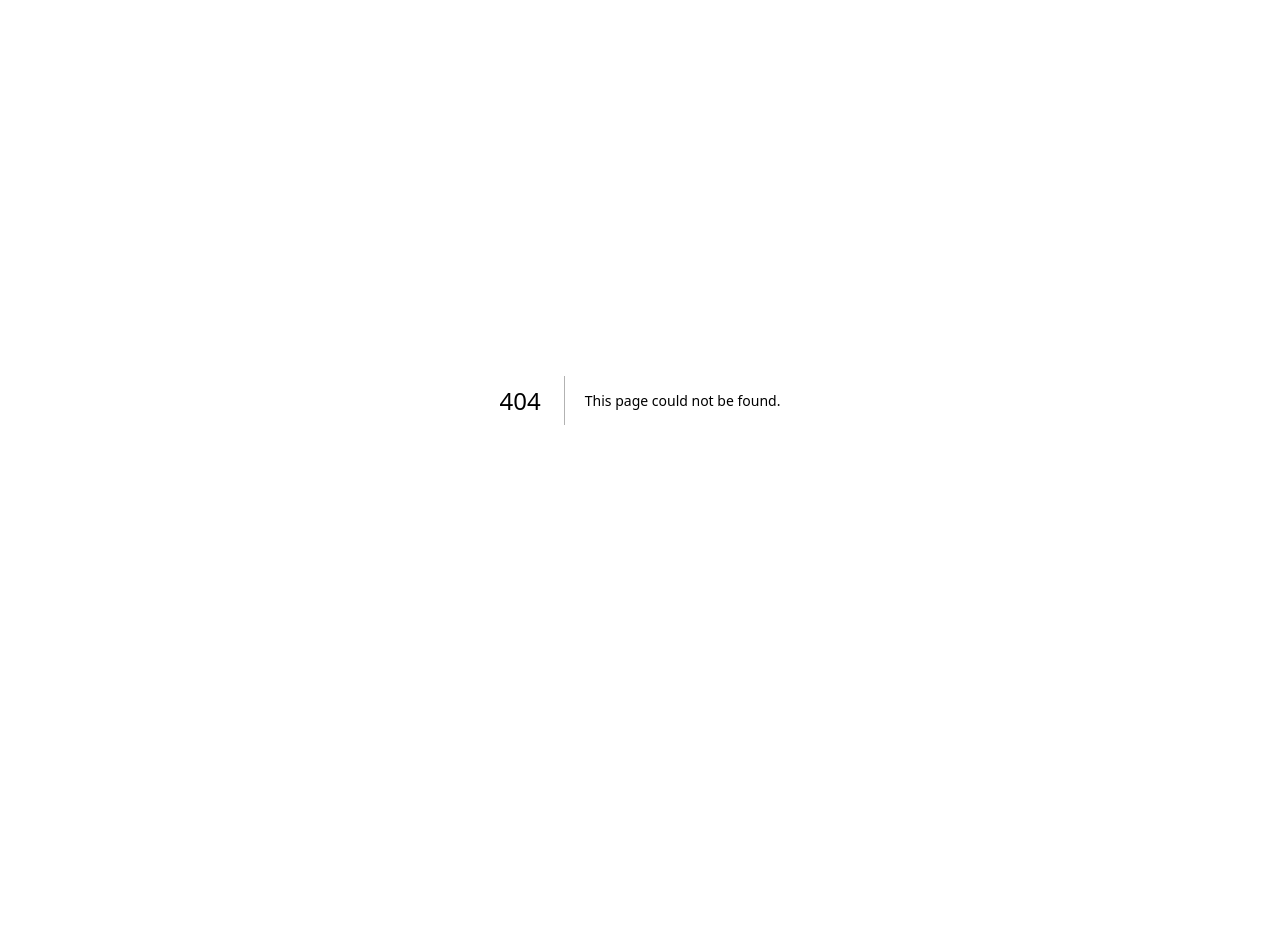
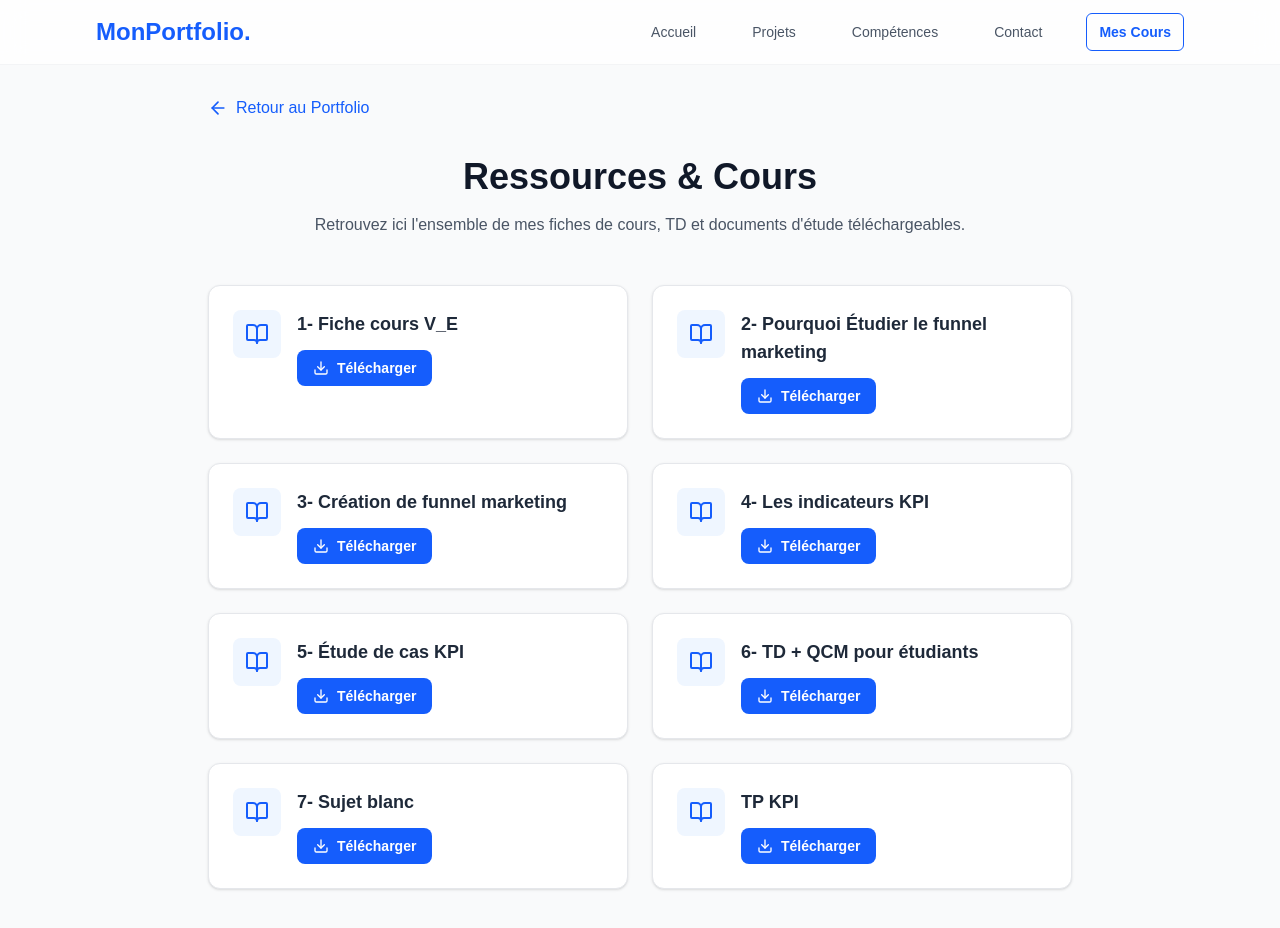
Before and after one commit to Kusanagies/PorteFolio, a Next.js app in the folder mon-portefolio/: page /cours in a window 1280 px wide. Before the commit this address had no page. Shown: the top 928 px of the page. Before the commit the page ends 800 px from the top, so only its background shows below. Built offline with nearby package versions, Linux system fonts and the light colour scheme.

Commit message:
Ajout de la page de cours pour le cours

```diff
--- a/mon-portefolio/app/components/header.tsx
+++ b/mon-portefolio/app/components/header.tsx
@@ -2,23 +2,33 @@ import Link from 'next/link';
 
 export default function Header() {
   return (
-    <nav className="fixed w-full bg-white/80 backdrop-blur-md z-50 border-b border-gray-100">
+    <nav className="fixed w-full bg-white/80 backdrop-blur-md z-50 border-b border-gray-100 top-0">
       <div className="max-w-6xl mx-auto px-4 sm:px-6 lg:px-8">
         <div className="flex justify-between items-center h-16">
-          <div className="flex-shrink-0 font-bold text-2xl text-blue-600">
+          <Link href="/" className="flex-shrink-0 font-bold text-2xl text-blue-600">
             MonPortfolio.
-          </div>
+          </Link>
           <div className="hidden md:block">
             <div className="ml-10 flex items-baseline space-x-8">
+              {/* Liens redirigeant vers la page d'accueil avec ancre */}
               {['Accueil', 'Projets', 'Compétences', 'Contact'].map((item) => (
                 <Link
                   key={item}
-                  href={`#${item.toLowerCase()}`}
+                  // On force le "/" devant l'ancre pour que ça marche depuis la page cours
+                  href={item === 'Accueil' ? '/' : `/#${item.toLowerCase()}`}
                   className="text-gray-600 hover:text-blue-600 px-3 py-2 rounded-md text-sm font-medium transition-colors"
                 >
                   {item}
                 </Link>
               ))}
+
+              {/* Nouveau lien vers la page de cours */}
+              <Link
+                href="/cours"
+                className="text-blue-600 font-bold hover:text-blue-800 px-3 py-2 rounded-md text-sm transition-colors border border-blue-600 hover:bg-blue-50"
+              >
+                Mes Cours
+              </Link>
             </div>
           </div>
         </div>
--- /dev/null
+++ b/mon-portefolio/app/cours/page.tsx
@@ -0,0 +1,51 @@
+import { courseFiles } from "@/app/data";
+import { Download, BookOpen, ArrowLeft } from "lucide-react";
+import Link from "next/link";
+import Header from "@/app/components/header";
+
+export default function CoursPage() {
+  return (
+    <main className="min-h-screen bg-gray-50">
+      <Header />
+
+      <section className="py-24">
+        <div className="max-w-4xl mx-auto px-4">
+          <div className="mb-8">
+            <Link href="/" className="inline-flex items-center text-blue-600 hover:text-blue-800 transition-colors">
+              <ArrowLeft size={20} className="mr-2" />
+              Retour au Portfolio
+            </Link>
+          </div>
+
+          <div className="text-center mb-12">
+            <h1 className="text-4xl font-bold mb-4 text-gray-900">Ressources & Cours</h1>
+            <p className="text-gray-600 max-w-2xl mx-auto">
+              Retrouvez ici l'ensemble de mes fiches de cours, TD et documents d'étude téléchargeables.
+            </p>
+          </div>
+
+          <div className="grid grid-cols-1 md:grid-cols-2 gap-6">
+            {courseFiles.map((doc, index) => (
+              <div key={index} className="bg-white rounded-xl p-6 border border-gray-200 shadow-sm hover:shadow-md transition-all text-left flex items-start space-x-4">
+                <div className="p-3 bg-blue-50 text-blue-600 rounded-lg flex-shrink-0">
+                  <BookOpen size={24} />
+                </div>
+                <div className="flex-1">
+                  <h3 className="font-bold text-gray-800 text-lg mb-3">{doc.name}</h3>
+                  <a
+                    href={doc.fileUrl}
+                    download
+                    className="inline-flex items-center text-sm font-semibold bg-blue-600 text-white px-4 py-2 rounded-lg hover:bg-blue-700 transition-colors"
+                  >
+                    <Download size={16} className="mr-2" />
+                    Télécharger
+                  </a>
+                </div>
+              </div>
+            ))}
+          </div>
+        </div>
+      </section>
+    </main>
+  );
+}
--- a/mon-portefolio/app/data.tsx
+++ b/mon-portefolio/app/data.tsx
@@ -140,3 +140,38 @@ export const socialLinks = [
   { icon: Linkedin, href: "https://www.linkedin.com/in/sylvain-huang-48705b208/", label: "LinkedIn" },
   { icon: Mail, href: `mailto:${personalInfo.email}`, label: "Email" },
 ];
+
+export const courseFiles = [
+  {
+    name: "1- Fiche cours V_E",
+    fileUrl: "/PorteFolio/1- fiche cours V_E.odt"
+  },
+  {
+    name: "2- Pourquoi Étudier le funnel marketing",
+    fileUrl: "/PorteFolio/2- Pourquoi Étudier le funnel marketing V_E.odt"
+  },
+  {
+    name: "3- Création de funnel marketing",
+    fileUrl: "/PorteFolio/3- création de funnel marketing.docx"
+  },
+  {
+    name: "4- Les indicateurs KPI",
+    fileUrl: "/PorteFolio/4_ Les indicateurs KPI V_E.odt"
+  },
+  {
+    name: "5- Étude de cas KPI",
+    fileUrl: "/PorteFolio/5- Étude de cas KPI.odt"
+  },
+  {
+    name: "6- TD + QCM pour étudiants",
+    fileUrl: "/PorteFolio/6- Td + QCM pour étudiants.odt"
+  },
+  {
+    name: "7- Sujet blanc",
+    fileUrl: "/PorteFolio/7- sujet blanc.odt"
+  },
+  {
+    name: "TP KPI",
+    fileUrl: "/PorteFolio/tp KPI V_E.ods"
+  }
+];
```
